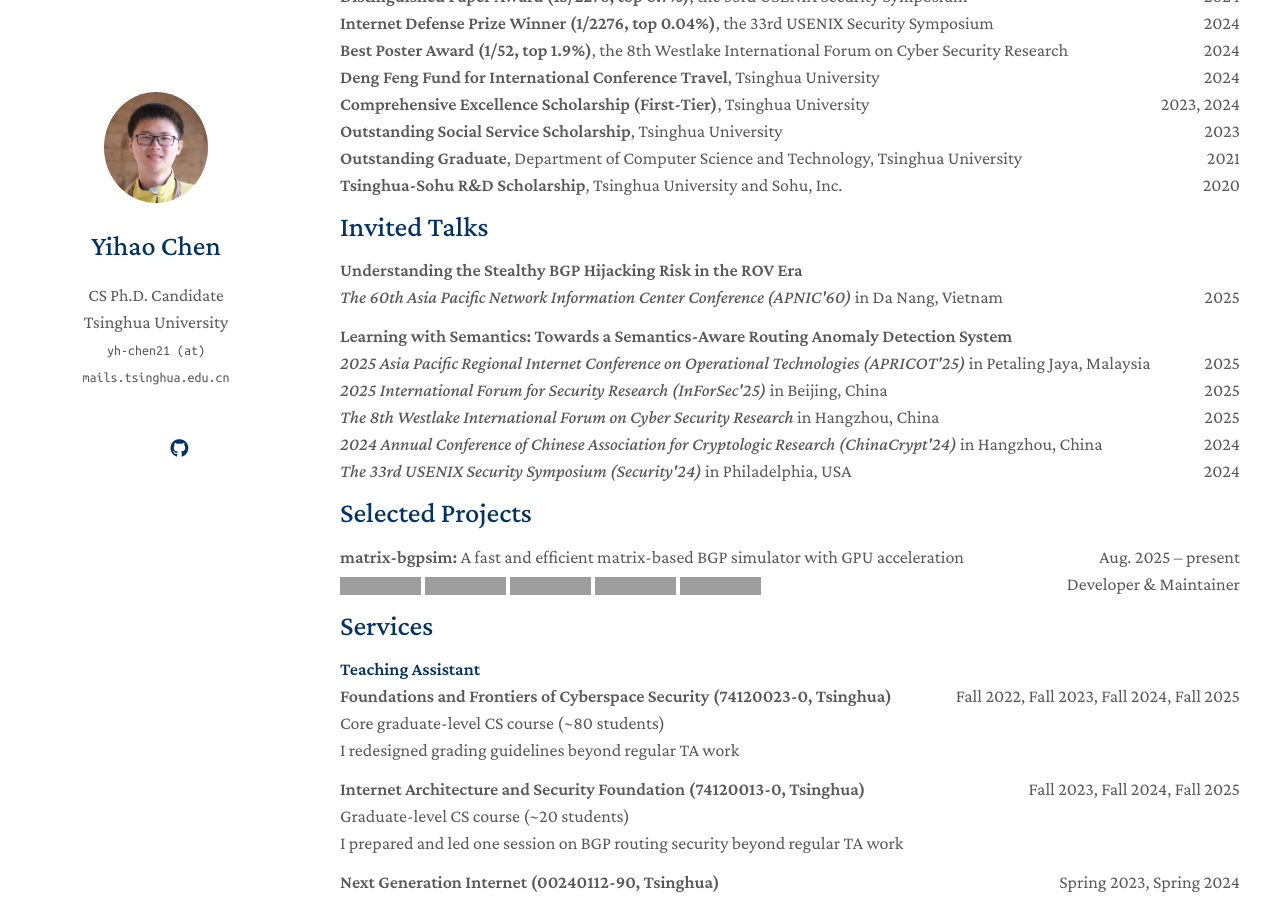
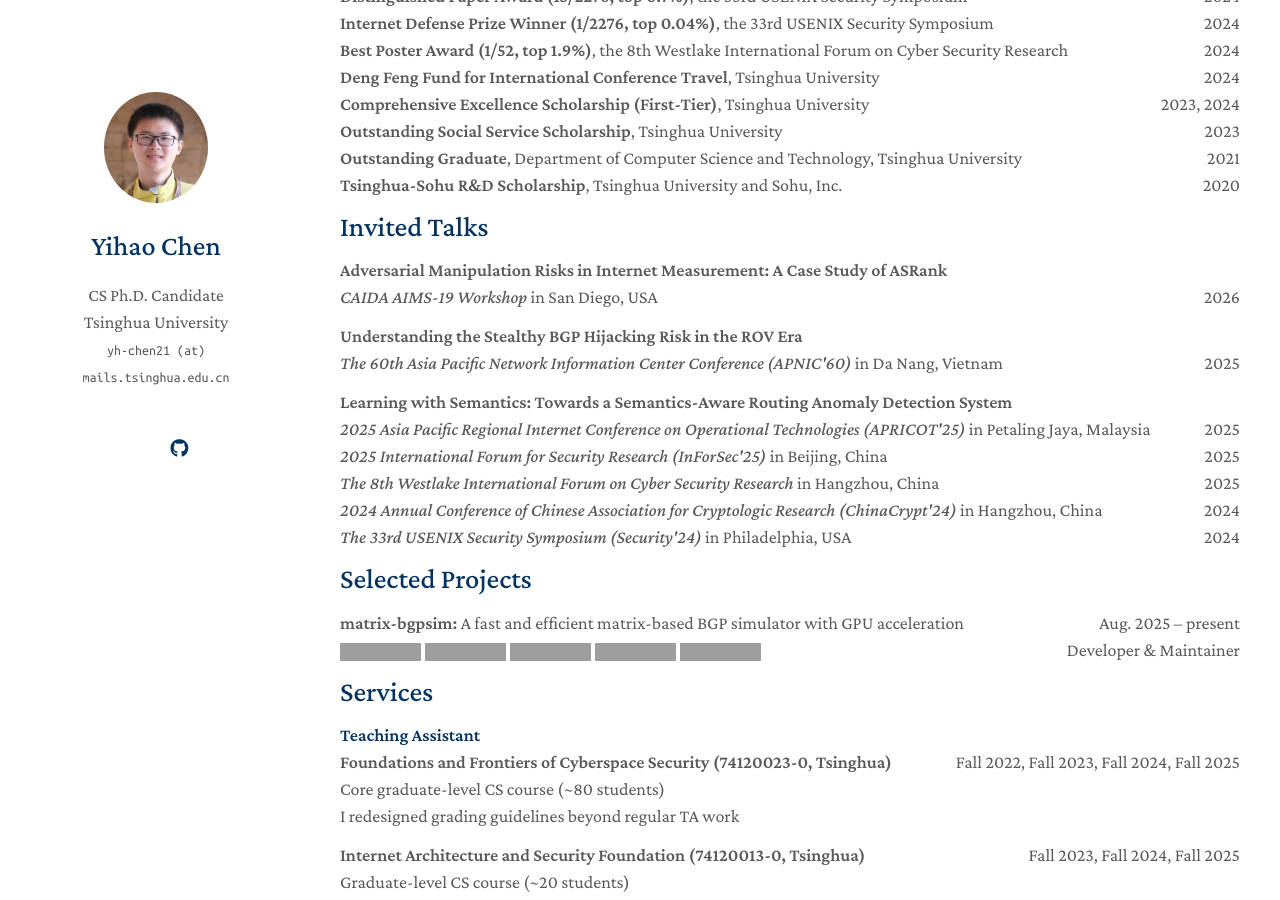
Before and after one commit to PorcupineAndrew/homepage, a Jekyll site: the page built from index.md, in a window 1280 px wide and 900 px high, scrolled down 2466 px. Built offline with Jekyll 4.4.1, drawn with Linux system fonts in a browser that asks for light colours; a style sheet for code colours, icons or effects is not loaded; our own code applies the rules of GitHub Pages for plain Markdown files; grey boxes are pictures that could not be loaded.

```diff
--- a/_data/invited_talks.yml
+++ b/_data/invited_talks.yml
@@ -1,4 +1,8 @@
 main:
+  - theme: "<b>Adversarial Manipulation Risks in Internet Measurement: A Case Study of ASRank</b>"
+    venues:
+      - venue: "<i>CAIDA AIMS-19 Workshop</i> in San Diego, USA"
+        time: 2026
 
   - theme: "<b>Understanding the Stealthy BGP Hijacking Risk in the ROV Era</b>"
     venues:
--- a/_data/publications.yml
+++ b/_data/publications.yml
@@ -4,7 +4,7 @@ main:
     authors: <b><u>Yihao Chen</u></b>, Qi Li, Ke Xu, Zhuotao Liu, Jianping Wu
     conference_short: NDSS
     conference: The Network and Distributed System Security Symposium 2026 (NDSS'26)
-    pdf: https://drive.google.com/file/d/1894aGcP3e_ZUu5APzj4R7dIft7bjs5Op/view?usp=drive_link
+    pdf: https://www.ndss-symposium.org/ndss-paper/understanding-the-stealthy-bgp-hijacking-risk-in-the-rov-era/
     code: https://github.com/yhchen-tsinghua/stealthy-bgp-hijacking
     image: ./assets/img/teaser_ndss26.png
 
```
